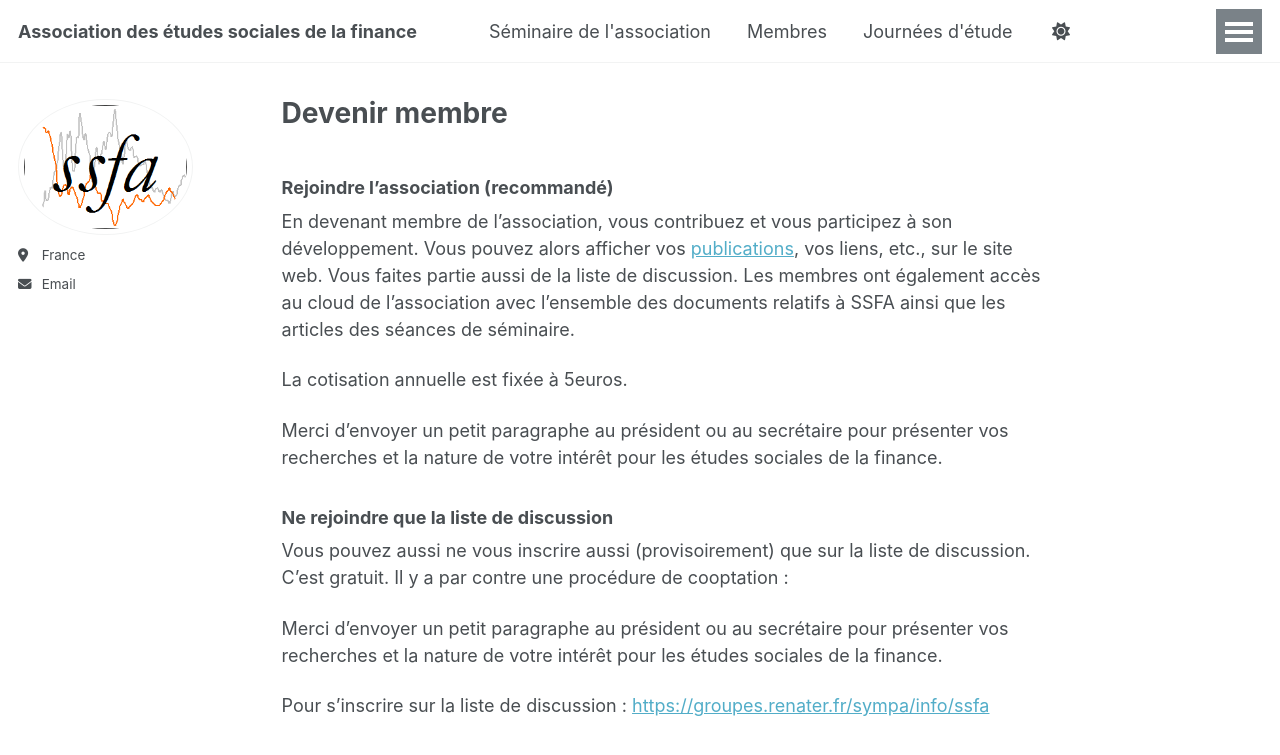
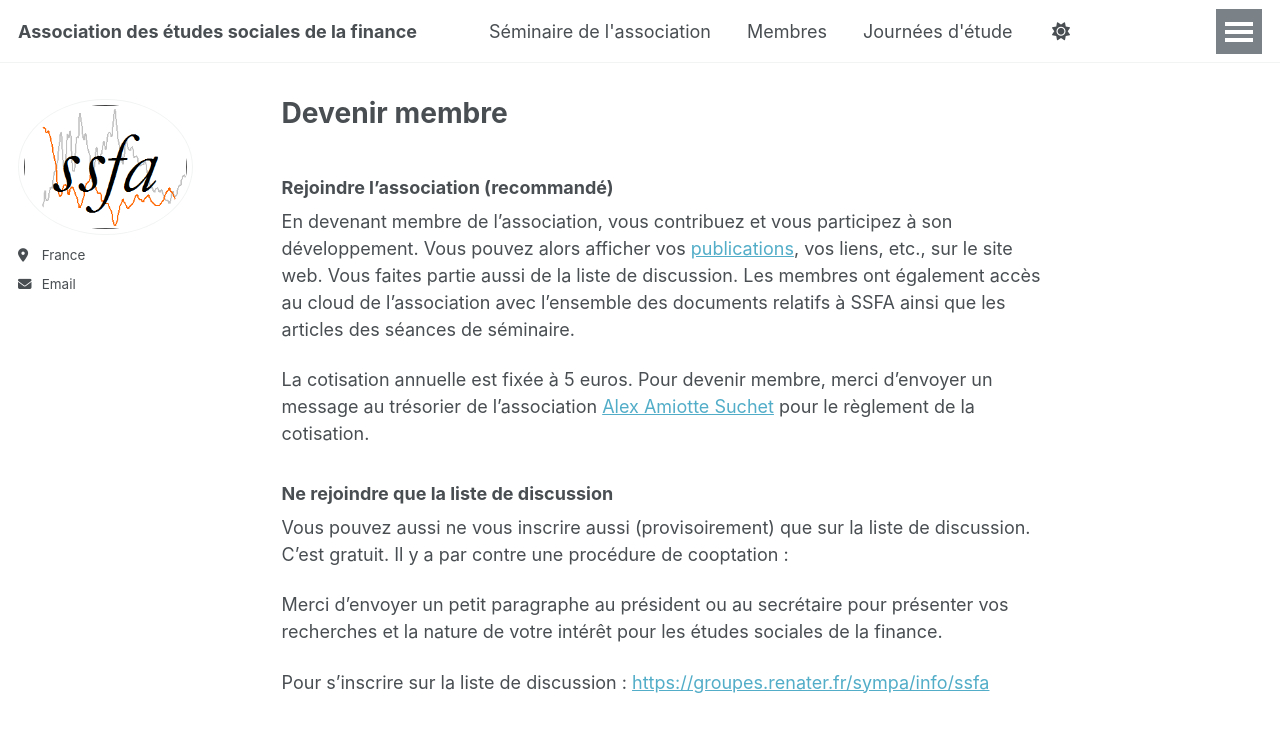
Before and after one commit to ssfa-aesf/ssfa-aesf.github.io, a Jekyll site: the page built from _pages/adhesion.md, in a window 1280 px wide and 931 px high. Shown: the top 755 px of the window. Built offline with Jekyll 4.4.1, drawn with Linux system fonts in a browser that asks for light colours.

Commit message:
Update adhesion.md

```diff
--- a/_pages/adhesion.md
+++ b/_pages/adhesion.md
@@ -8,9 +8,7 @@ author_profile: true
 ### Rejoindre l’association (recommandé)
 En devenant membre de l’association, vous contribuez et vous participez à son développement. Vous pouvez alors afficher vos [publications](/publications/), vos liens, etc., sur le site web. Vous faites partie aussi de la liste de discussion. Les membres ont également accès au cloud de l'association avec l'ensemble des documents relatifs à SSFA ainsi que les articles des séances de séminaire.
 
-La cotisation annuelle est fixée à 5euros.
-
-Merci d’envoyer un petit paragraphe au président ou au secrétaire pour présenter vos recherches et la nature de votre intérêt pour les études sociales de la finance.
+La cotisation annuelle est fixée à 5 euros. Pour devenir membre, merci d'envoyer un message au trésorier de l'association [Alex Amiotte Suchet](alex.amiotte-suchet@ens-paris-saclay.fr) pour le règlement de la cotisation.
 
 ### Ne rejoindre que la liste de discussion
 Vous pouvez aussi ne vous inscrire aussi (provisoirement) que sur la liste de discussion. C’est gratuit. Il y a par contre une procédure de cooptation :
```
